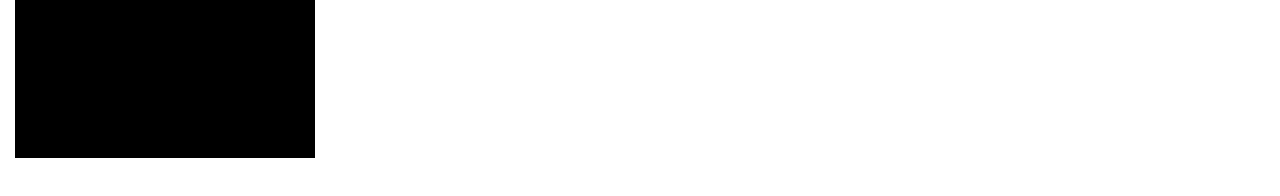
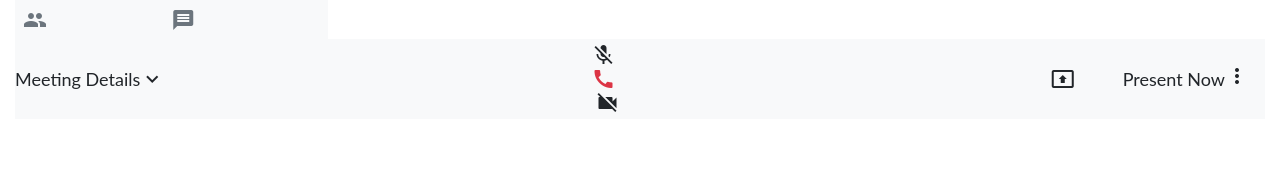
Before and after one commit to naim-ebs/meet-nodejs, a website: page index.html in a window 1280 px wide. Drawn offline with Linux system fonts and the light colour scheme.

Commit message:
Module-03, Video-002: Design Home Page Part 2

```diff
--- a/index.html
+++ b/index.html
@@ -14,6 +14,8 @@
     <main class="container-fluid d-flex flex-column home-wrap">
         <div class="g-top text-light">
             <div class="top-remote-video-show-wrap d-flex">
+                <div id="meetingContainer" class="w-75 d-none">
+
                     <div class="call-wrap" style="background-color: #000000;">
                         <div class="video-wrap" id="divUsers" style="display: flex; flex-wrap: wrap;">
                             <div id="me" class="userbox display-center flex-column">
@@ -32,11 +34,51 @@
                         </div>
                     </div>
                 </div>
+            </div>
             <div
                 class="g-top-left bg-light text-secondary w-25 d-flex align-items-center justify-content-between pl-2 pr-2">
+                <div class="top-left-participant-wrap pt-2 cursor-pointer">
+                    <div class="top-left-participant-icon">
+                        <span class="material-icons">people</span>
+                    </div>
+                    <div class="top-left-participant-count"></div>
+                </div>
+                <div class="top-left-chat-wrap pt-2 cursor-pointer">
+                    <span class="material-icons">message</span>
+                </div>
+                <div class="top-left-time-wrap"></div>
             </div>
         </div>
-        <div class="g-bottom"></div>
+        <div class="g-bottom bg-light m-0 d-flex justify-content-between align-items-center">
+            <div class="bottom-left d-flex" style="height:10vh">
+                <div class="display-center cursor-pointer meeting-details-button">
+                    Meeting Details<span class="material-icons">keyboard_arrow_down</span>
+                </div>
+            </div>
+            <div class="bottom-middle">
+                <div class="mic-toggle-wrap action-icon-style display-center mr-2 cursor-pointer" id="miceMuteUnmute">
+                    <span class="material-icons">mic_off</span>
+                </div>
+                <div class="end-call-wrap action-icon-style display-center mr-2 cursor-pointer">
+                    <span class="material-icons text-danger">call</span>
+                </div>
+                <div class="video-toggle-wrap action-icon-style display-center cursor-pointer">
+                    <span class="material-icons">videocam_off</span>
+                </div>
+            </div>
+            <div class="bottom-right d-flex justify-content-center align-items-center mr-3" style="height: 10vh;">
+                <div
+                    class="present-now-wrap d-flex justify-content-center flex-column align-items-center mr-5 cursor-pointer">
+                    <span class="material-icons">present_to_all</span>
+                </div>
+                <div>Present Now</div>
+                <div class="option-wrap cursor-pointer display-center" style="height: 10vh; position:relative;">
+                    <div class="option-icon">
+                        <span class="material-icons">more_vert</span>
+                    </div>
+                </div>
+            </div>
+        </div>
     </main>
 </body>
 
```
Lines whose indentation alone changed are shown as unchanged.
